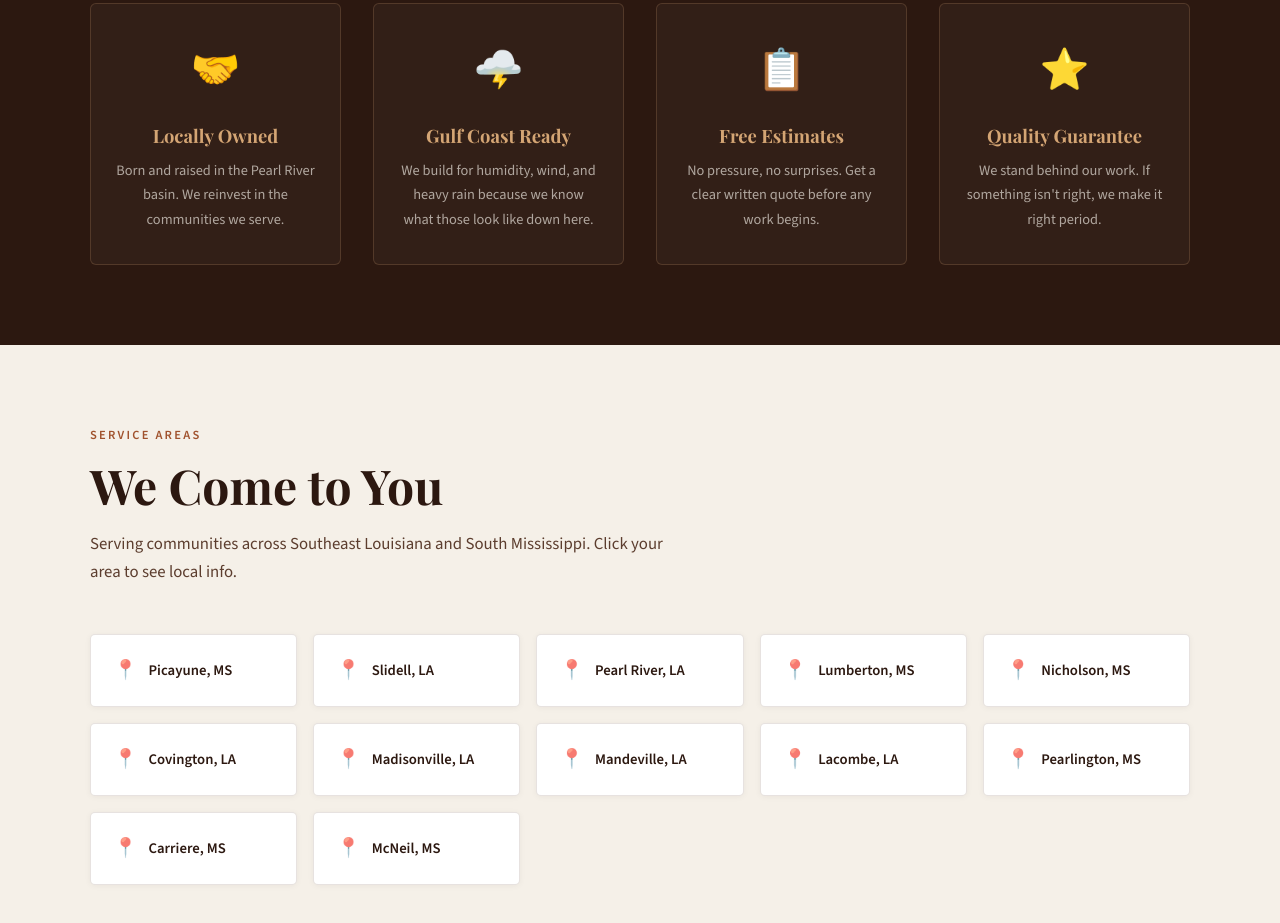
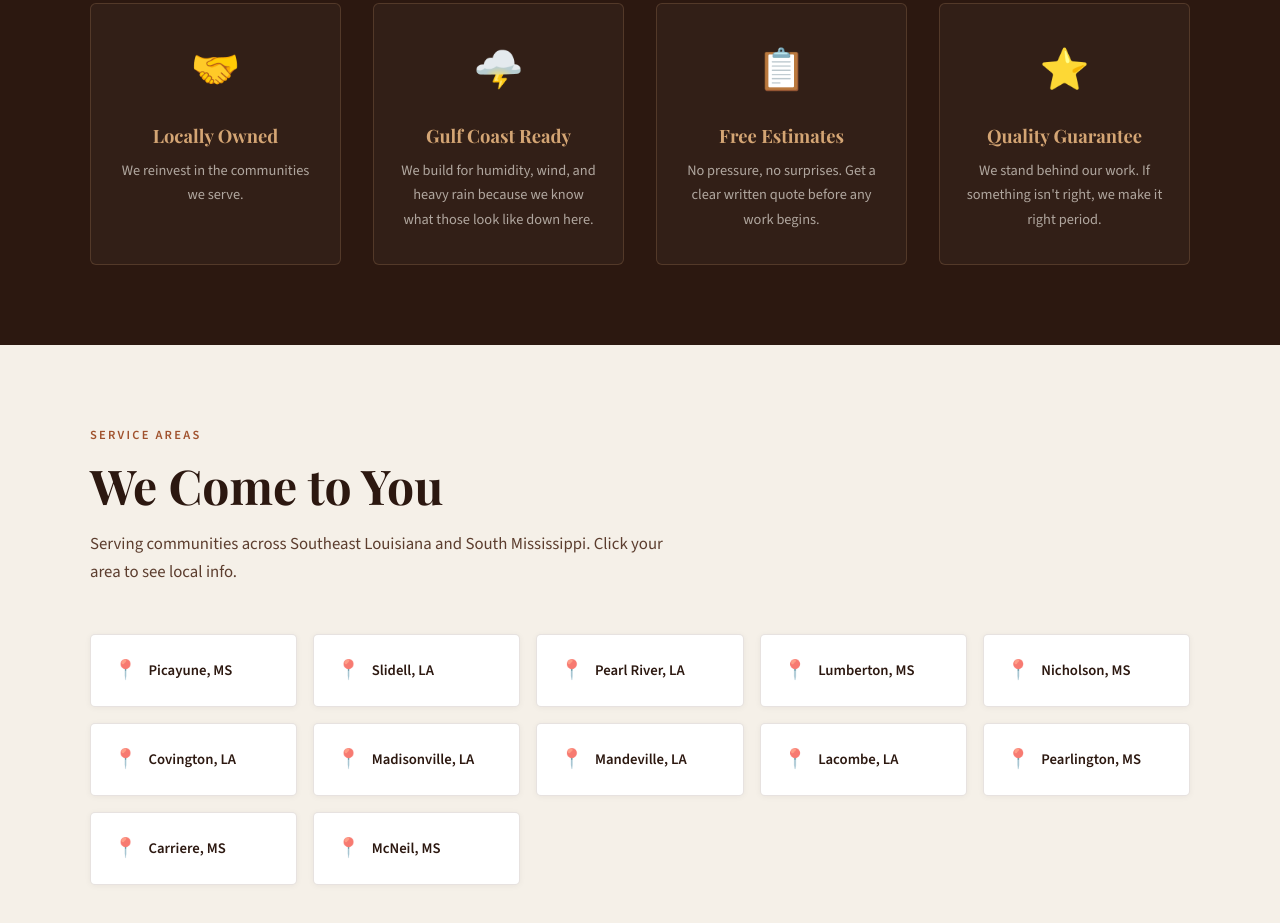
Before and after one commit to hersheyar/woodsfencingsolutions, a website built with webpack: page index.html in a window 1280 px wide. Shown: the part 2726-3649 px from the top of the page. Built offline with nearby package versions, Linux system fonts and the light colour scheme.

Commit message:
card change

```diff
--- a/index.html
+++ b/index.html
@@ -149,7 +149,7 @@
       <div class="why-card reveal">
         <span class="why-icon">🤝</span>
         <h4>Locally Owned</h4>
-        <p>Born and raised in the Pearl River basin. We reinvest in the communities we serve.</p>
+        <p>We reinvest in the communities we serve.</p>
       </div>
       <div class="why-card reveal">
         <span class="why-icon">🌩️</span>
```
